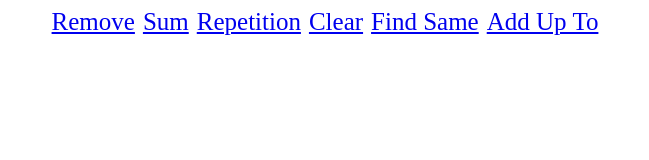
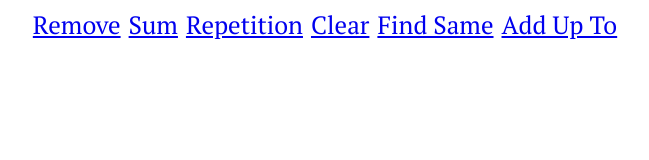
Before and after one commit to lelle1000/DDU2-PROJEKT, a plain HTML site: page index.html in a window 1280 px wide. Shown: the whole page, without its empty margins (315-964 px from the left). Drawn offline with Linux system fonts and the light colour scheme.

Commit message:
Bytt mot ny font

```diff
--- a/common.css
+++ b/common.css
@@ -1,5 +1,5 @@
 @font-face {
-    src: url();
+    src: url(Fonts/PT_Serif/PTSerif-Regular.ttf);
     font-family: Standard;
 }
 
```
Also changed, not shown: Fonts/Lora/Lora-Italic-VariableFont_wght.ttf (deleted), Fonts/Lora/Lora-VariableFont_wght.ttf (deleted), Fonts/Lora/README.txt (deleted), Fonts/Lora/static/Lora-Bold.ttf (deleted), Fonts/Lora/static/Lora-BoldItalic.ttf (deleted), Fonts/Lora/static/Lora-Italic.ttf (deleted), Fonts/Lora/static/Lora-Medium.ttf (deleted), Fonts/Lora/static/Lora-MediumItalic.ttf (deleted), Fonts/Lora/static/Lora-Regular.ttf (deleted), Fonts/Lora/static/Lora-SemiBold.ttf (deleted), Fonts/Lora/static/Lora-SemiBoldItalic.ttf (deleted), Fonts/PT_Serif/OFL.txt, Fonts/PT_Serif/PTSerif-Regular.ttf (added).
